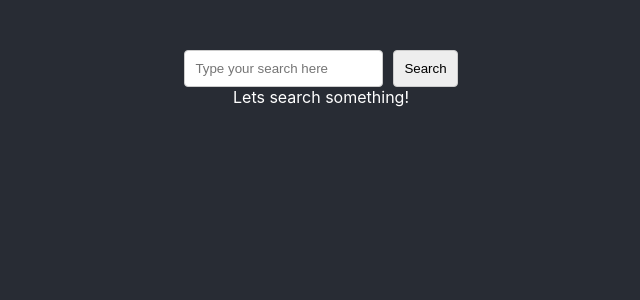
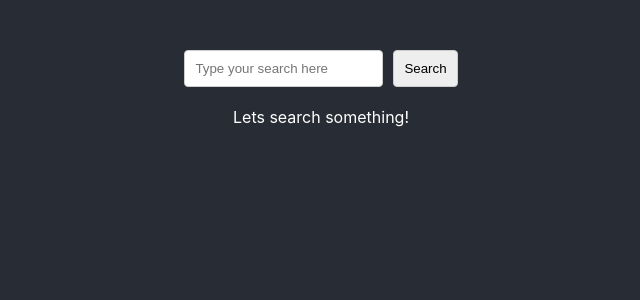
Before and after one commit to fahmij8/gg2-hands-on, a React (Create React App) app: page / in a window 1280 px wide. Shown: the top 300 px of the page, without its empty margins (319-959 px from the left). Built offline with nearby package versions, Linux system fonts and the light colour scheme.

Commit message:
Handson 3-2

```diff
--- a/src/App.css
+++ b/src/App.css
@@ -27,7 +27,7 @@
 }
 
 .App-Title,
-#search-status {
+.search-result {
     color: #fff;
 }
 
@@ -38,3 +38,7 @@
     cursor: pointer;
     background-color: #eee;
 }
+
+.search-result {
+    margin-top: 20px;
+}
--- a/src/pages/search/index.js
+++ b/src/pages/search/index.js
@@ -1,52 +1,49 @@
-import { Component } from "react";
 import AppImage from "components/AppImage";
+import { useState } from "react";
 
-class Index extends Component {
-    state = {
-        searchQuery: "",
-        searchResults: "Lets search something!",
-    };
+function Search() {
+    const [searchQuery, setSearchQuery] = useState("");
+    const [searchResults, setSearchResults] = useState(
+        "Lets search something!"
+    );
 
-    handleSearch = (event) => {
+    const handleSubmit = (event) => {
         event.preventDefault();
-        this.setState({ searchResults: "Searching..." });
+        setSearchResults("Searching...");
         fetch(
-            `https://api.giphy.com/v1/gifs/search?api_key=${process.env.REACT_APP_GIPHY_API_KEY}&q=${this.state.searchQuery}&limit=12`
+            `https://api.giphy.com/v1/gifs/search?api_key=${process.env.REACT_APP_GIPHY_API_KEY}&q=${searchQuery}&limit=12`
         )
             .then((response) => response.json())
             .then((lists) => {
                 if (lists.data.length === 0) {
-                    this.setState({ searchResults: "No results found!" });
+                    setSearchResults("No results found");
                 } else {
-                    this.setState({ searchResults: lists.data });
+                    setSearchResults(lists.data);
                 }
             })
             .catch((error) => {
                 console.error(error);
-                this.setState({ searchResults: "Error happened!" });
+                setSearchResults("Error Happened!");
             });
     };
 
-    render() {
     return (
         <>
-                <form onSubmit={(event) => this.handleSearch(event)}>
+            <form onSubmit={(event) => handleSubmit(event)}>
                 <input
                     type="text"
                     className="App-Input"
                     placeholder="Type your search here"
-                        value={this.state.searchQuery}
-                        onChange={(event) =>
-                            this.setState({ searchQuery: event.target.value })
-                        }
+                    value={searchQuery}
+                    onChange={(event) => setSearchQuery(event.target.value)}
                 ></input>
                 <button className="App-Button">Search</button>
             </form>
 
-                <div id="search-status">
-                    {typeof this.state.searchResults === "string"
-                        ? this.state.searchResults
-                        : this.state.searchResults.map((item) => {
+            <div className="search-result">
+                {typeof searchResults === "string"
+                    ? searchResults
+                    : searchResults.map((item) => {
                           return (
                               <AppImage
                                   url={item.images.fixed_width.url}
@@ -59,6 +56,5 @@ class Index extends Component {
         </>
     );
 }
-}
 
-export default Index;
+export default Search;
```
Lines whose indentation alone changed are shown as unchanged.
